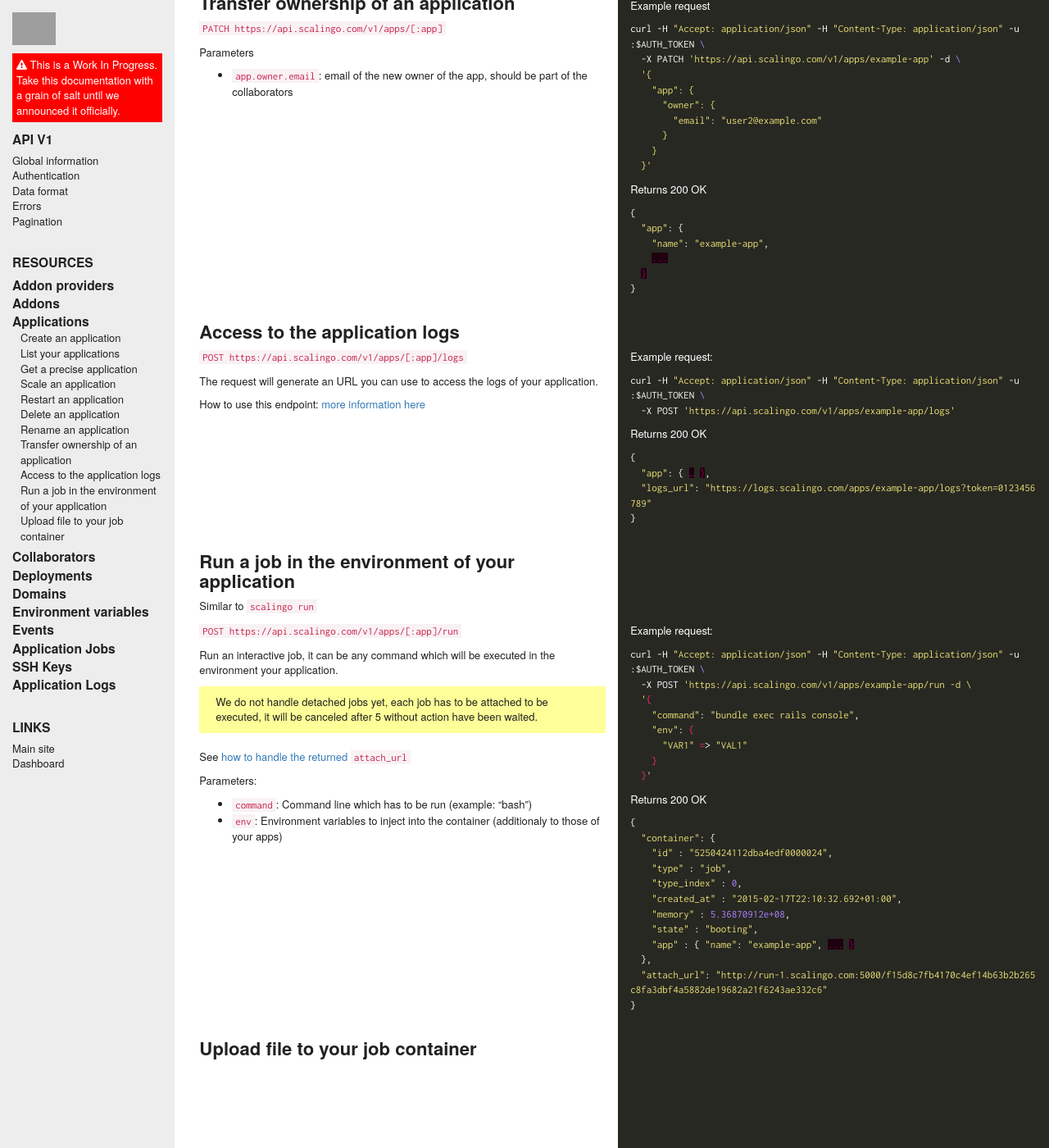
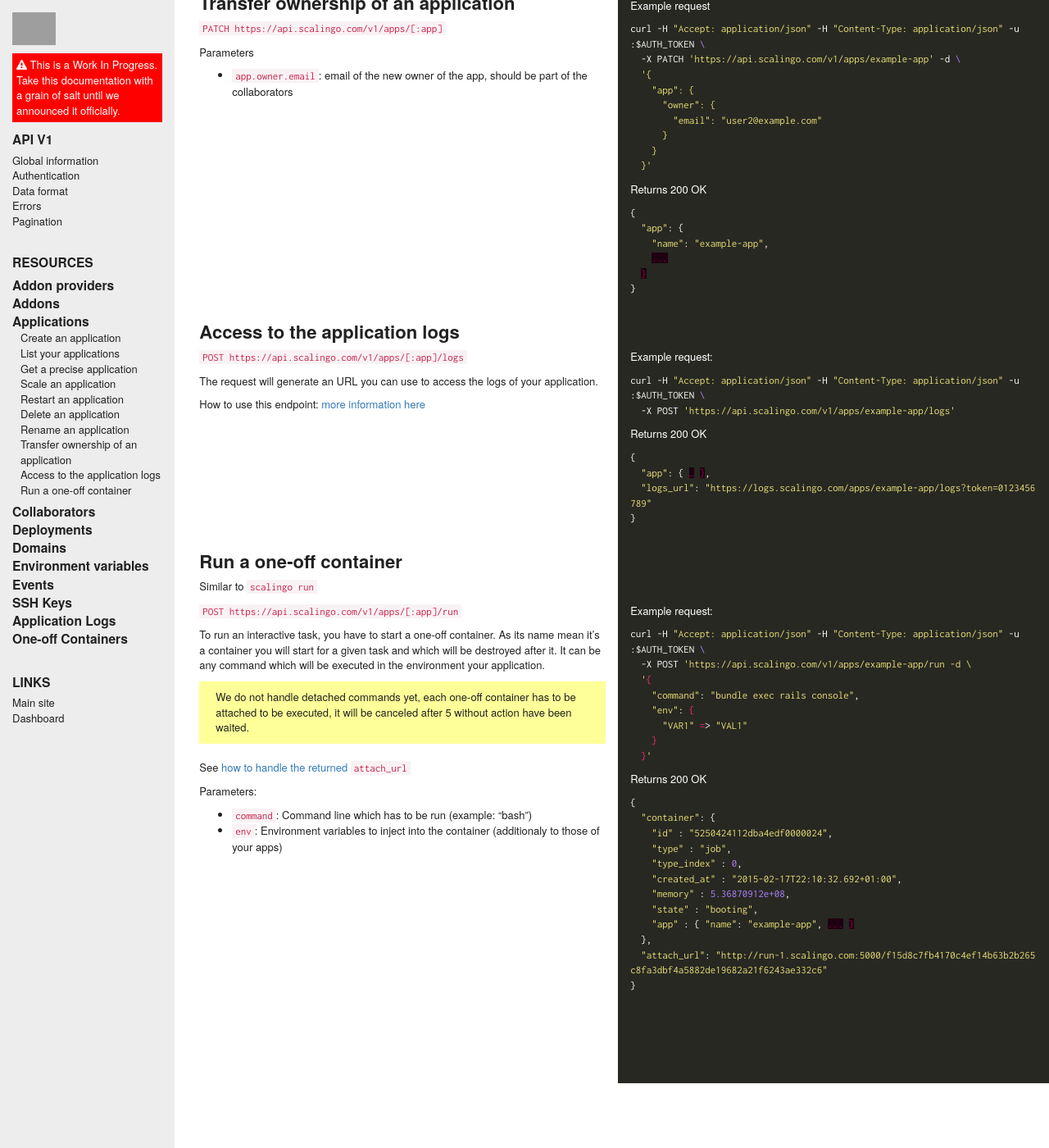
Before and after one commit to xcarpentier/developers.scalingo.com, a Jekyll site: the page built from apps.html, in a window 1280 px wide and 1400 px high, scrolled down 3482 px. Shown: the whole window at 82% size. Built offline with Jekyll 4.4.1, drawn with Linux system fonts in a browser that asks for light colours; nearby versions of some CDN libraries; grey boxes are pictures that could not be loaded.

Commit message:
jobs -> one-off containers

```diff
--- a/_includes/apps_toc.html
+++ b/_includes/apps_toc.html
@@ -1 +1 @@
-<ul class='list-unstyled'><li ><a href='apps.html#create-an-application'>Create an application</a></li><li ><a href='apps.html#list-your-applications'>List your applications</a></li><li ><a href='apps.html#get-a-precise-application'>Get a precise application</a></li><li ><a href='apps.html#scale-an-application'>Scale an application</a></li><li ><a href='apps.html#restart-an-application'>Restart an application</a></li><li ><a href='apps.html#delete-an-application'>Delete an application</a></li><li ><a href='apps.html#rename-an-application'>Rename an application</a></li><li ><a href='apps.html#transfer-ownership-of-an-application'>Transfer ownership of an application</a></li><li ><a href='apps.html#access-to-the-application-logs'>Access to the application logs</a></li><li ><a href='apps.html#run-a-job-in-the-environment-of-your-application'>Run a job in the environment of your application</a></li><li ><a href='apps.html#upload-file-to-your-job-container'>Upload file to your job container</a></li></ul>
+<ul class='list-unstyled'><li ><a href='apps.html#create-an-application'>Create an application</a></li><li ><a href='apps.html#list-your-applications'>List your applications</a></li><li ><a href='apps.html#get-a-precise-application'>Get a precise application</a></li><li ><a href='apps.html#scale-an-application'>Scale an application</a></li><li ><a href='apps.html#restart-an-application'>Restart an application</a></li><li ><a href='apps.html#delete-an-application'>Delete an application</a></li><li ><a href='apps.html#rename-an-application'>Rename an application</a></li><li ><a href='apps.html#transfer-ownership-of-an-application'>Transfer ownership of an application</a></li><li ><a href='apps.html#access-to-the-application-logs'>Access to the application logs</a></li><li ><a href='apps.html#run-a-one-off-container'>Run a one-off container</a></li></ul>
--- a/_includes/list_of_resources.html
+++ b/_includes/list_of_resources.html
@@ -6,6 +6,6 @@
 <li class='resource'><a href='domains.html'><strong>Domains</strong></a>{% if page.path == 'domains.html' %}{% include domains_toc.html %}{% endif %}</li>
 <li class='resource'><a href='environment.html'><strong>Environment variables</strong></a>{% if page.path == 'environment.html' %}{% include environment_toc.html %}{% endif %}</li>
 <li class='resource'><a href='events.html'><strong>Events</strong></a>{% if page.path == 'events.html' %}{% include events_toc.html %}{% endif %}</li>
-<li class='resource'><a href='jobs.html'><strong>Application Jobs</strong></a>{% if page.path == 'jobs.html' %}{% include jobs_toc.html %}{% endif %}</li>
 <li class='resource'><a href='keys.html'><strong>SSH Keys</strong></a>{% if page.path == 'keys.html' %}{% include keys_toc.html %}{% endif %}</li>
 <li class='resource'><a href='logs.html'><strong>Application Logs</strong></a>{% if page.path == 'logs.html' %}{% include logs_toc.html %}{% endif %}</li>
+<li class='resource'><a href='one-off.html'><strong>One-off Containers</strong></a>{% if page.path == 'one-off.html' %}{% include one-off_toc.html %}{% endif %}</li>
--- /dev/null
+++ b/_includes/one-off_toc.html
@@ -0,0 +1 @@
+<ul class='list-unstyled'><li ><a href='one-off.html#access-your-container'>Access your container</a></li><li ><a href='one-off.html#update-your-container'>Update your container</a></li><li ><a href='one-off.html#upload-a-file-to-your-container'>Upload a file to your container</a></li></ul>
--- a/apps.html
+++ b/apps.html
@@ -427,22 +427,25 @@
 </div>
 
 </div></div><div class='row'><div class='col-xs-12 col-sm-6 sidebar-text'>
-<h2 id="run-a-job-in-the-environment-of-your-application">Run a job in the environment of your application</h2>
+<h2 id="run-a-one-off-container">Run a one-off container</h2>
 
 <p>Similar to <code class="highlighter-rouge">scalingo run</code></p>
 
 </div><div class='hidden-xs col-xs-12 col-sm-6 sidebar-code'></div></div><div class='row'><div class='col-xs-12 col-sm-6 sidebar-text'>
 <p><code class="highlighter-rouge">POST https://api.scalingo.com/v1/apps/[:app]/run</code></p>
 
-<p>Run an interactive job, it can be any command which will be executed in the
+<p>To run an interactive task, you have to start a one-off container. As its name
+mean it’s a container you will start for a given task and which will be
+destroyed after it.  It can be any command which will be executed in the
 environment your application.</p>
 
 <blockquote>
-  We do not handle detached jobs yet, each job has to be attached to be executed,
-  it will be canceled after 5 without action have been waited.
+  We do not handle detached commands yet, each one-off container has to be
+  attached to be executed, it will be canceled after 5 without action have been
+  waited.
 </blockquote>
 
-<p>See <a href="/jobs.html">how to handle the returned <code class="highlighter-rouge">attach_url</code></a></p>
+<p>See <a href="/one-off.html">how to handle the returned <code class="highlighter-rouge">attach_url</code></a></p>
 
 <p>Parameters:</p>
 
@@ -481,8 +484,4 @@
 </span><span class="p">}</span><span class="w">
 </span></code></pre>
 </div>
-
-</div></div><div class='row'><div class='col-xs-12 col-sm-6 sidebar-text'>
-<h2 id="upload-file-to-your-job-container">Upload file to your job container</h2>
-
-</div><div class='hidden-xs col-xs-12 col-sm-6 sidebar-code'></div></div>
+</div></div>
```
Also changed, not shown: markdown/apps.md (+8 -9 lines), markdown/one-off.md (renamed from markdown/jobs.md, +5 -5 lines), one-off.html (added, +91 -0 lines).
